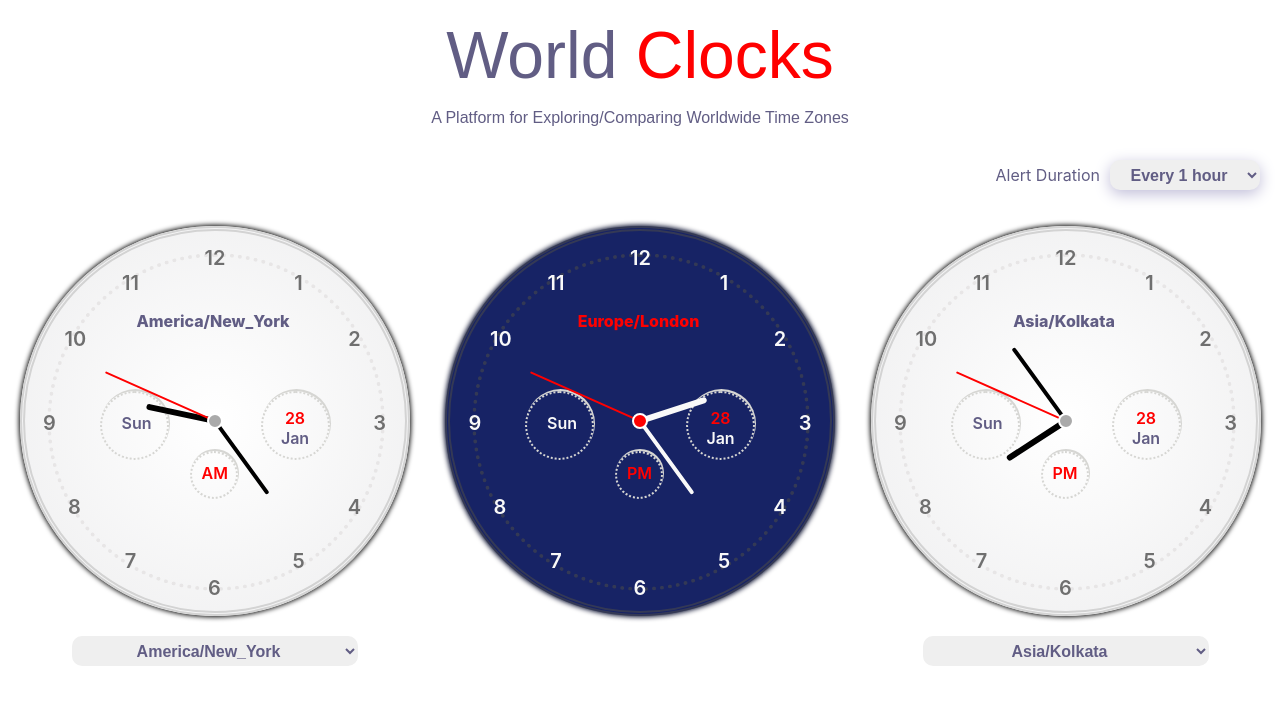
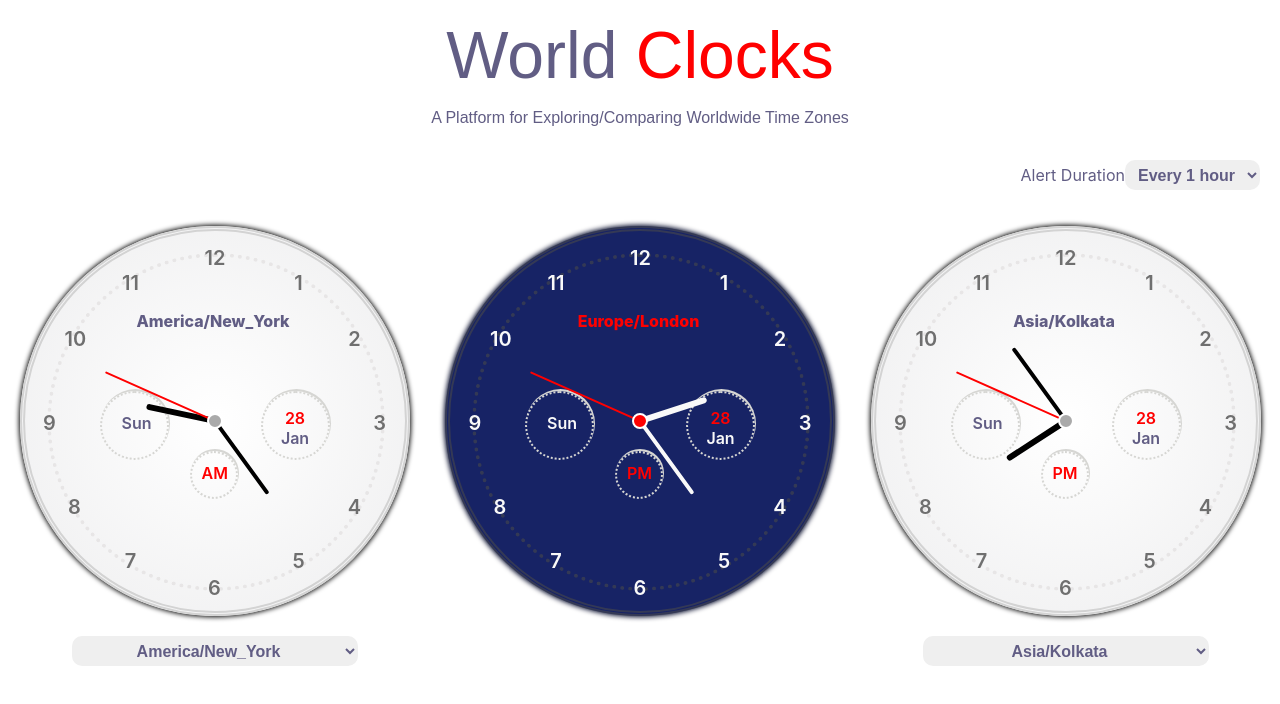
Before and after one commit to rrana011993/world_clocks, a React (Create React App) app: page / in a window 1280 px wide. Shown: the top 704 px of the page. Built offline with nearby package versions, Linux system fonts and the light colour scheme; the HTML template or start-up script is replaced by a standard one.

Commit message:
Update App.css

```diff
--- a/src/App.css
+++ b/src/App.css
@@ -36,7 +36,7 @@
   flex-direction: row;
   justify-content: end;
   align-items: baseline;
-  gap: 10px;
+/*   gap: 10px; */
   width: 100vw;
   height: 50px;
 }
@@ -47,7 +47,7 @@
 }
 
 .durations-drop-down {
-  width: 150px;
+/*   width: 150px; */
   height: 30px;
   margin-right: 20px;
   border: none;
@@ -57,7 +57,7 @@
   font-weight: 600;
   font-size: medium;
   color: #615d84;
-  box-shadow: 0 4px 15px #BFBCD8;
+/*   box-shadow: 0 4px 15px #BFBCD8; */
 }
 
 .body-container {
```
